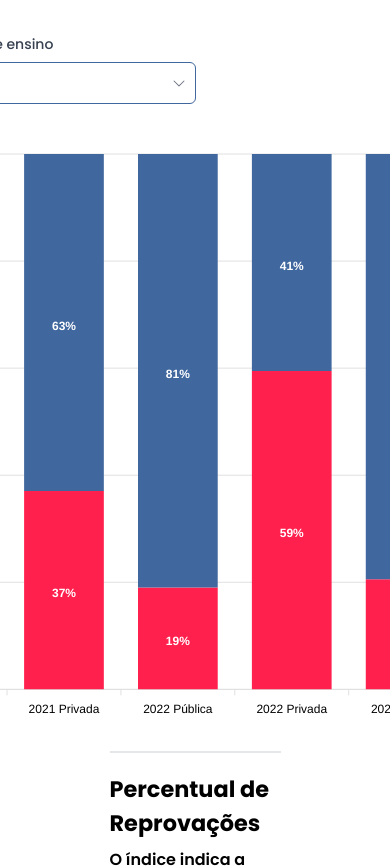
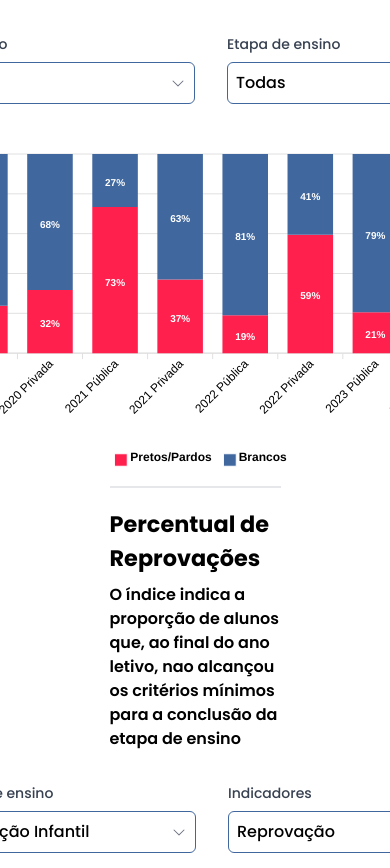
Before and after one commit to unb-mds/2024-1-EducaMinas-frontend, a Next.js app: page /search in a window 390 px wide. Shown: the part 780-1648 px from the top of the page. Built offline with nearby package versions, Linux system fonts and the light colour scheme.

Commit message:
feat(#72):implements responsiveness in stackedColumn component

```diff
--- a/src/components/chart/StackedColumn.tsx
+++ b/src/components/chart/StackedColumn.tsx
@@ -10,11 +10,11 @@ export function StackedChart({ series, categories }: Props) {
   const colors = ['#FF204E', '#40679E'];
 
   return (
-    <div>
+    <div className="lg:w-[1150px] lg:h-[600px] md:w-[740px] md:h-[450px] sm:w-[650px] sm:h-[400px] min-w-[345px] h-[350px]">
       <Chart
         type="bar"
-        width={1150}
-        height={600}
+        width="100%"
+        height="100%"
         options={{
           chart: {
             type: 'bar',
@@ -36,6 +36,24 @@ export function StackedChart({ series, categories }: Props) {
               },
             },
           },
+          responsive: [
+            {
+              breakpoint: 1030,
+              options: {
+                legend: {
+                  position: 'bottom',
+                  fontSize: '12px',
+                  offsetX: -10,
+                  offsetY: 0,
+                },
+                dataLabels: {
+                  style: {
+                    fontSize: '10px',
+                  },
+                },
+              },
+            },
+          ],
           xaxis: { categories },
           legend: {
             position: 'right',
```
